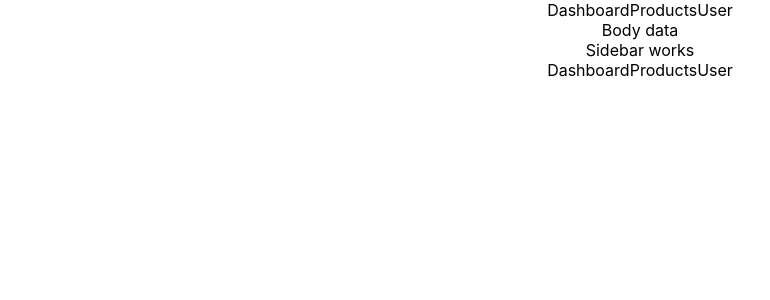
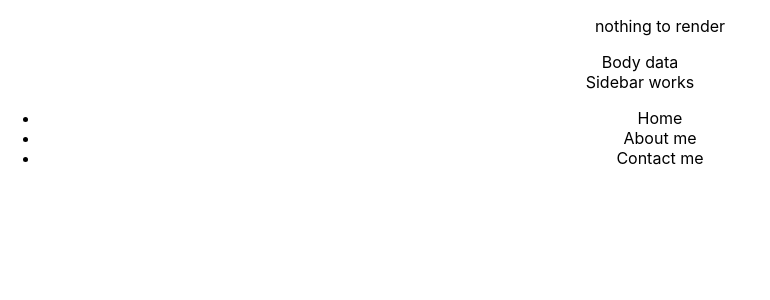
Before and after one commit to ChrisTarasovs/react-youtube-season2020, a React (Create React App) app: page / in a window 1280 px wide. Shown: the top 300 px of the page, without its empty margins (0-770 px from the left). Built offline with nearby package versions, Linux system fonts and the light colour scheme.

Commit message:
data-binding-props

```diff
--- a/src/App.js
+++ b/src/App.js
@@ -1,5 +1,4 @@
 import React, {Component} from 'react';
-import logo from './logo.svg';
 import './App.css';
 import DefaultLayout from './layouts/default';
 class App extends Component {
--- a/src/components/navigation.js
+++ b/src/components/navigation.js
@@ -1,12 +1,17 @@
-import React, { Component } from 'react';
+import React from 'react';
 
-function Navigation(){
+function Navigation(props){
+    console.log('props', props)
     return(
-        <div>
-            <a>Dashboard</a>
-            <a>Products</a>
-            <a>User</a>
-        </div>
+        <ul>
+            {
+                props.menu ?
+                props.menu.map((item, index) => {
+                    return <li key={index}>{item}</li>
+                }) : 'nothing to render'
+            }
+
+        </ul>
     )
 }
 
--- a/src/containers/footer.js
+++ b/src/containers/footer.js
@@ -2,10 +2,13 @@ import React, { Component } from 'react';
 import Navigation from '../components/navigation';
 
 class Footer extends Component{
+    menuList  = [
+        'Home', 'About me', 'Contact me'
+    ]
     render(){
         return(
             <div>
-                 <Navigation />
+                 <Navigation menu={this.menuList}/>
             </div>
         )
     }
```
